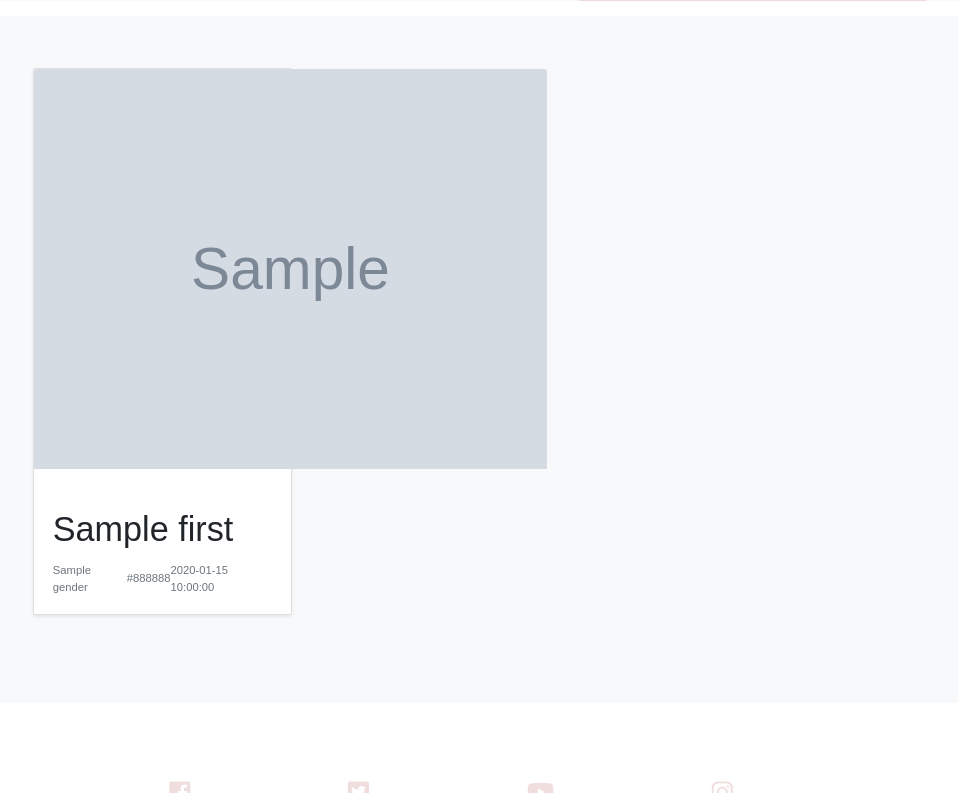
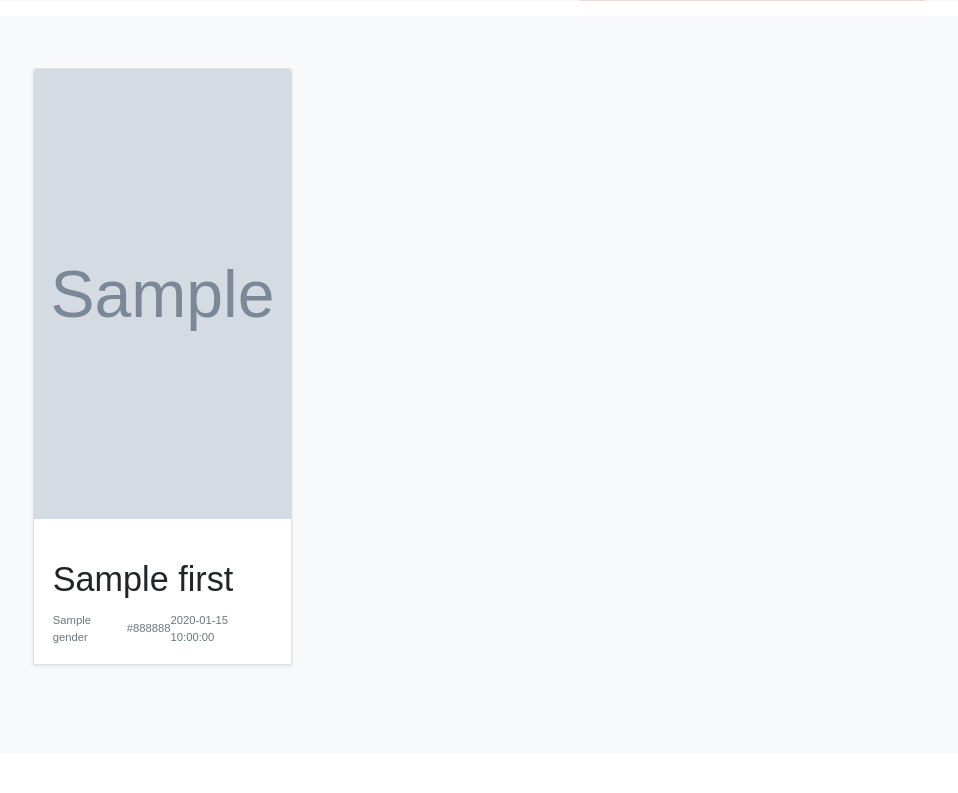
Before and after one commit to Code-Institute-Submissions/-petracili-MS3, a Flask app: page /puppy in a window 1280 px wide. Shown: the part 701-1494 px from the top of the page, without its empty margins (189-1147 px from the left). Run offline with Flask 2, Linux system fonts and the light colour scheme; grey boxes marked "Sample" are stand-in pictures; a database or web service that is not in the repository returns one stand-in record (values such as "Sample title"); some libraries are stand-ins or nearby versions.

Commit message:
Added different size for puppy pic

```diff
--- a/static/css/style.css
+++ b/static/css/style.css
@@ -217,6 +217,6 @@ p {
 }
 
 .puppy_img{
-  width: 200% !important;
-  height: 400px;
+  width: 100% !important;
+  height: 450px;
 }
--- a/templates/champion.html
+++ b/templates/champion.html
@@ -14,8 +14,8 @@
           <img src="{{chempion.img}}" class="card-img-top services_img"></img>
 
           <div class="card-body ">
-            <h5 class="card-title">{{chempion.Title}}</h5>
-            <p class="card-text services_text">{{chempion.Text}}</p>
+            <h5 class="card-title">{{chempion.title}}</h5>
+            <p class="card-text services_text">{{chempion.text}}</p>
             <div class="d-flex justify-content-between align-items-center">
               <div class="btn-group">
                 <button id="bcolor"type="button" class="btn btn-sm btn-outline-secondary" href="contact.html">CONTACT US</button>
```
